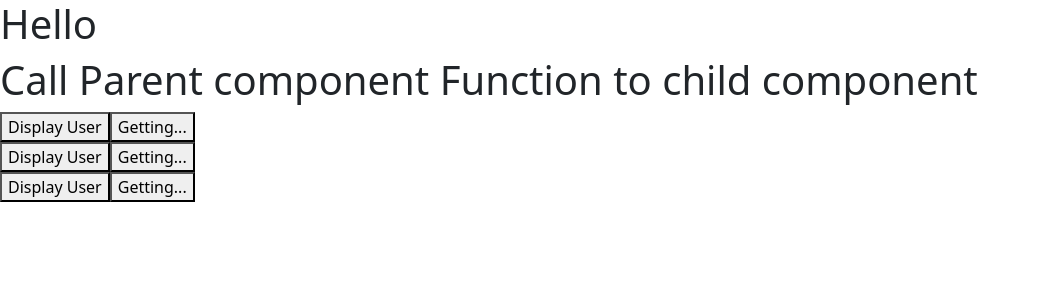
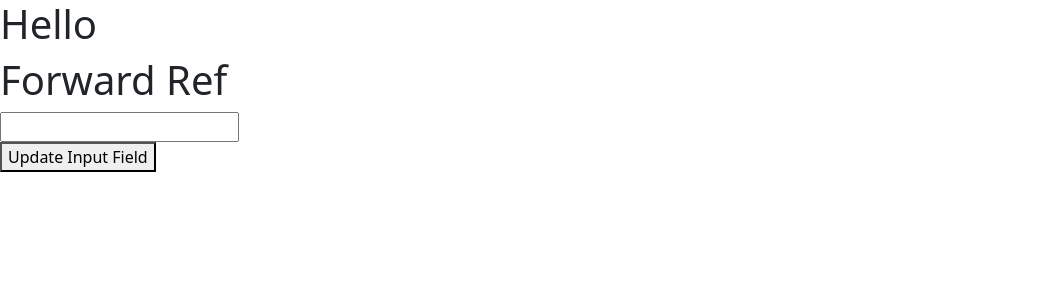
Before and after one commit to Sumit1164/React.js_Learning, a React (Vite) app: page / in a window 1280 px wide. Shown: the top 300 px of the page, without its empty margins (0-1040 px from the left). Built offline with nearby package versions, Linux system fonts and the light colour scheme.

Commit message:
Forward Ref in react js learn through very easy implementation

```diff
--- a/src/App.jsx
+++ b/src/App.jsx
@@ -2,7 +2,7 @@
 // import { Login } from "./UserComponent"
 // import JSXex from "./JSXexc"
 // import Oncli from "./Oncli"
-import { useState } from "react"
+import { useRef, useState } from "react"
 // import CheckBoxes from "./CheckBoxes";
 // import Counter from "./Counter"
 // import Apps from "./Toggle"
@@ -28,42 +28,44 @@ import 'bootstrap/dist/css/bootstrap.min.css';
 // import UseRefrence from "./UseRefrence";
 import UnControlledComponent from "./UnControlledComponent";
 import PassFunInCompoAsProps from "./PassFunInCompoAsProps";
+import ForwardRefs from "./ForwardRefs";
 
 function App() {
-  // alert(sum())
-  // const [counter, setCounter] = useState(0)
+  /*
+  alert(sum())
+  const [counter, setCounter] = useState(0)
 
-  // let frt = "Graps"
-  // const chngeFrt=() => {
-  //   frt = "Orange"
-  // }
-  // const [fruit, setFruit] = useState("Apple")
-  // const handleFruit = () => {
-  //   setFruit ("Litchi")
-  // }
+  let frt = "Graps"
+  const chngeFrt=() => {
+    frt = "Orange"
+  }
+  const [fruit, setFruit] = useState("Apple")
+  const handleFruit = () => {
+    setFruit ("Litchi")
+  }
 
-  // let userObject = {
-  //   name: "Sumit Tripathi",
-  //   age: 21,
-  //   email:"sumit@test.com"
-  // }
-  // let userObject2 = {
-  //   name: "Kashish ",
-  //   age: 20,
-  //   email:"Kashish@test.com"
-  // }
-  // let userObject3 = {
-  //   name: "SpiderLiz ",
-  //   age: 21,
-  //   email:"SpiderLiz@test.com"
-  // }
+  let userObject = {
+    name: "Sumit Tripathi",
+    age: 21,
+    email:"sumit@test.com"
+  }
+  let userObject2 = {
+    name: "Kashish ",
+    age: 20,
+    email:"Kashish@test.com"
+  }
+  let userObject3 = {
+    name: "SpiderLiz ",
+    age: 21,
+    email:"SpiderLiz@test.com"
+  }
 
-  // let collegeName = ["MIET", "DU", "IIT Bombay", "IIIT"];
+  let collegeName = ["MIET", "DU", "IIT Bombay", "IIIT"];
 
-  // const [student, setStudent] = useState("Sumit Tripathi")
+  const [student, setStudent] = useState("Sumit Tripathi")
 
-  // const [val, setVal] = useState("Sumit Tripathi")
-/*
+  const [val, setVal] = useState("Sumit Tripathi")
+
   const [name, setName] = useState('');
   const [password, setPassword] = useState('');
   const [email, setEmail] = useState('');
@@ -79,12 +81,19 @@ function App() {
   const [cnt, setCnt] = useState(0);
   const [dta, setDta] = useState(0);
   const [display, setDisplay] = useState(true);
-*/
+
   const displayName = (name) => {
     alert(name)
   }
   const getUser = () => {
     alert("I'm Getting Users...")
+  }
+*/
+  const inputRef = useRef(null)
+  const updateInput = () => {
+    inputRef.current.value = 5775;
+    inputRef.current.focus();
+    inputRef.current.style.color='blue'
   }
   return (
 
@@ -185,12 +194,17 @@ function App() {
       <UseStyledComponent />
       <UseBootstrap/>
       <UseRefrence />
-      <UnControlledComponent />  */}
+      <UnControlledComponent />
 
       <h1>Call Parent component Function to child component</h1>
       <PassFunInCompoAsProps displayName={displayName} name="Sumit" onUser={getUser}/>
       <PassFunInCompoAsProps displayName={displayName} name="Kashish" onUser={getUser}/>
-      <PassFunInCompoAsProps displayName={displayName} name="Kasu" onUser={getUser}/>
+      <PassFunInCompoAsProps displayName={displayName} name="Kasu" onUser={getUser} />  */}
+
+      <h1>Forward Ref</h1>
+      <ForwardRefs ref={inputRef} />
+      <button onClick={updateInput}>Update Input Field</button>
+
     </div>
 
 
--- /dev/null
+++ b/src/ForwardRefs.jsx
@@ -0,0 +1,23 @@
+/*
+import { forwardRef } from "react"
+
+// before React19 this feature use
+const ForwardRefs = (props, ref) => {
+    return (
+        <div>
+            <input type="text" ref={ref} />
+        </div>
+    )
+}
+export default forwardRef(ForwardRefs);
+
+*/
+
+const ForwardRefs = (props) => {
+    return (
+        <div>
+            <input type="text" ref={props.ref}/>
+        </div>
+    )
+}
+export default ForwardRefs
```
